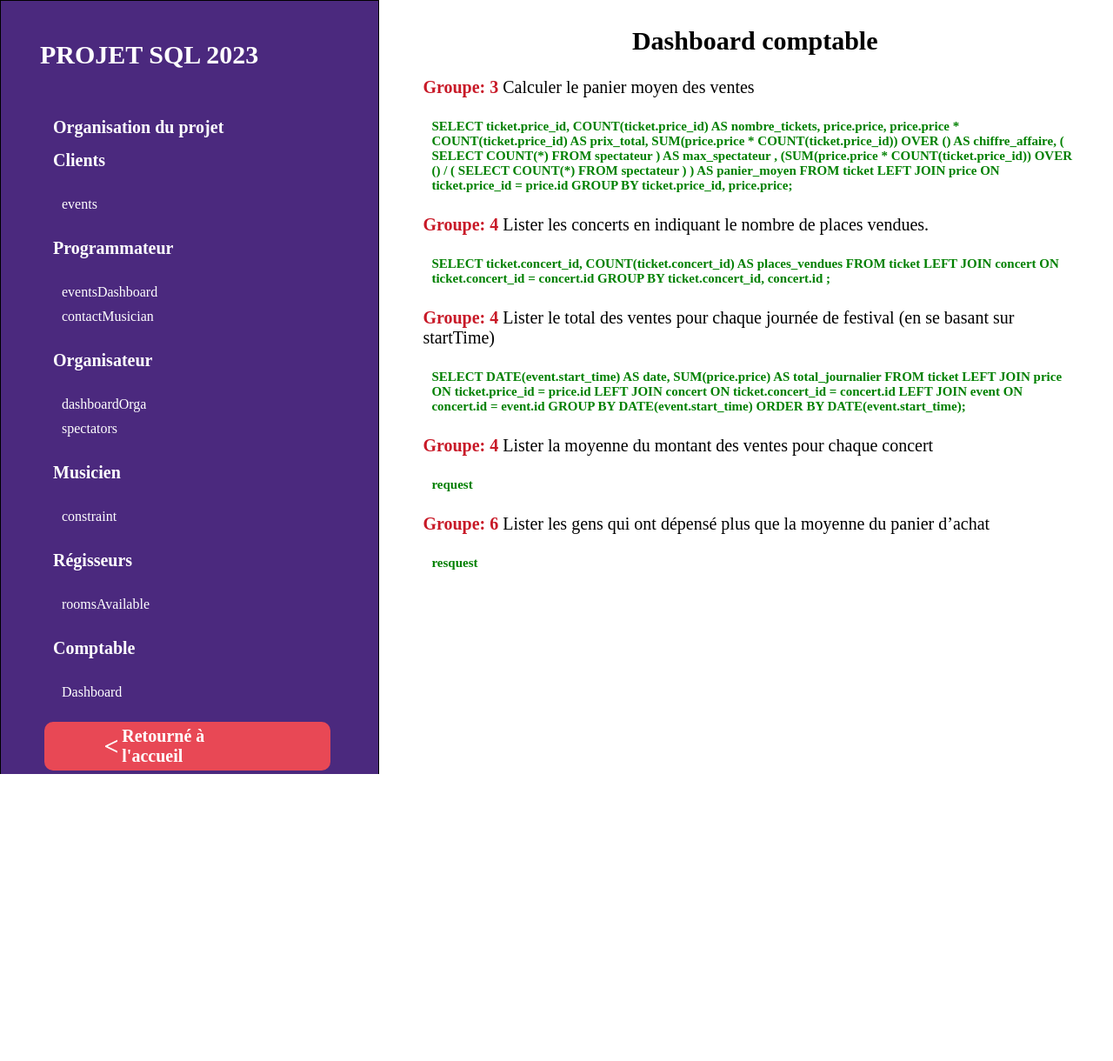
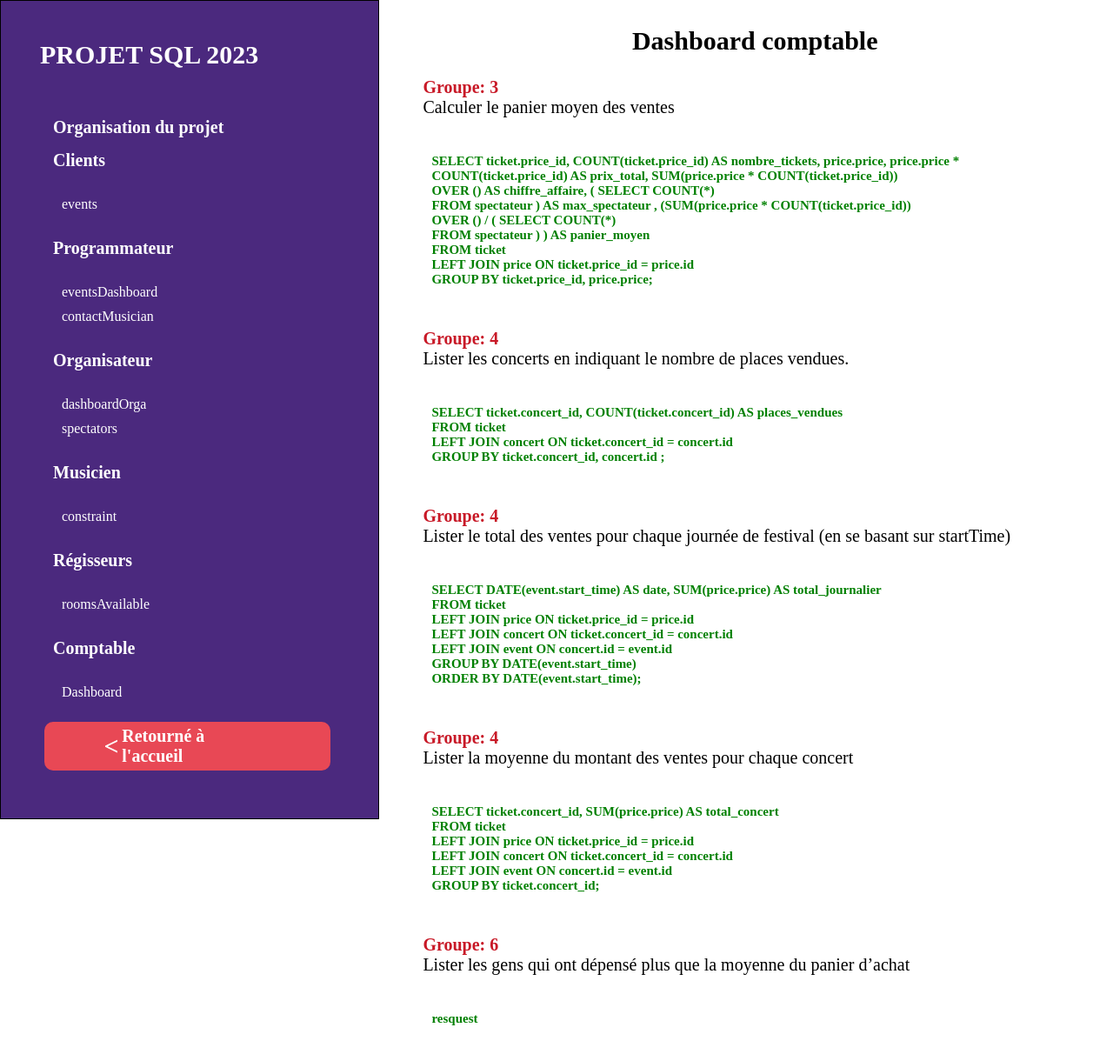
Before and after one commit to Vandal-William/Test-Flask, a Flask app: page /database/dashboard in a window 1280 px wide. Shown: the whole page at 87% size. Before the commit the page ends 890 px from the top, so only its background shows below. Run offline with Flask 2, Linux system fonts and the light colour scheme; some libraries are stand-ins or nearby versions.

Commit message:
dashboard comptable

```diff
--- a/templates/contactMusician.html
+++ b/templates/contactMusician.html
@@ -6,13 +6,13 @@
                 <p class="main-database-response"></p>
                 -->
                 <p class="main-database-request"><span class="groupes">Groupe: 1</span> Lister le nom et le prénom des musiciens, ordonnées par leur date de naissance</p>
-                <p class="main-database-response">SELECT first_name, last_name FROM artist ORDER BY birthdate;</p>
+                <p class="main-database-response">SELECT first_name, last_name <br>FROM artist ORDER BY birthdate;</p>
 
                 <p class="main-database-request"><span class="groupes">Groupe: 2</span> Lister les musiciens nés entre 1970 et 1990</p>
-                <p class="main-database-response">SELECT last_name, first_name, birthdate FROM artist WHERE birthdate BETWEEN '1970-01-01' AND '1990-12-31';</p>
+                <p class="main-database-response">SELECT last_name, first_name, birthdate <br>FROM artist <br>WHERE birthdate BETWEEN '1970-01-01' AND '1990-12-31';</p>
 
                 <p class="main-database-request"><span class="groupes">Groupe: 4</span> Lister les groupes et leur nombre de membres.</p>
-                <p class="main-database-response">SELECT g.name AS groupe, COUNT(ag.artist_id) AS nombre_membres FROM `group` AS g INNER JOIN artist_group AS ag ON g.id = ag.group_id GROUP BY g.id;</p>
+                <p class="main-database-response">SELECT g.name AS groupe, COUNT(ag.artist_id) AS nombre_membres <br>FROM `group` AS g <br>INNER JOIN artist_group AS ag ON g.id = ag.group_id <br>GROUP BY g.id;</p>
 
             </main>
         </div>
--- a/templates/dashboard.html
+++ b/templates/dashboard.html
@@ -6,37 +6,43 @@
                 <p class="main-database-response"></p>
                 -->
 
-                <p class="main-database-request"><span class="groupes">Groupe: 3</span> Calculer le panier moyen des ventes</p>
-                <p class="main-database-response">SELECT ticket.price_id, COUNT(ticket.price_id) AS nombre_tickets, price.price, price.price * COUNT(ticket.price_id) AS prix_total,
-                    SUM(price.price * COUNT(ticket.price_id)) OVER () AS chiffre_affaire, ( SELECT COUNT(*) FROM spectateur ) AS max_spectateur ,
-                    (SUM(price.price * COUNT(ticket.price_id)) OVER () / ( SELECT COUNT(*) FROM spectateur ) ) AS panier_moyen
+                <p class="main-database-request"><span class="groupes">Groupe: 3</span> <br>Calculer le panier moyen des ventes</p>
+                <p class="main-database-response"><br>SELECT ticket.price_id, COUNT(ticket.price_id) AS nombre_tickets, price.price, price.price * COUNT(ticket.price_id) AS prix_total,
+                    SUM(price.price * COUNT(ticket.price_id)) <br>OVER () AS chiffre_affaire, ( SELECT COUNT(*) <br>FROM spectateur ) AS max_spectateur ,
+                    (SUM(price.price * COUNT(ticket.price_id)) <br>OVER () / ( SELECT COUNT(*) <br>FROM spectateur ) ) AS panier_moyen
 
-                FROM ticket
-                LEFT JOIN price ON ticket.price_id = price.id
-                GROUP BY ticket.price_id, price.price;
+                <br>FROM ticket
+                <br>LEFT JOIN price ON ticket.price_id = price.id
+                <br>GROUP BY ticket.price_id, price.price;
                 </p>
 
-                <p class="main-database-request"> <span class="groupes">Groupe: 4</span> Lister les concerts en indiquant le nombre de places vendues.</p>
-                <p class="main-database-response">SELECT ticket.concert_id, COUNT(ticket.concert_id) AS places_vendues
-                    FROM ticket
-                    LEFT JOIN concert ON ticket.concert_id = concert.id
-                    GROUP BY ticket.concert_id, concert.id ;
+                <p class="main-database-request"> <span class="groupes"><br>Groupe: 4</span> <br>Lister les concerts en indiquant le nombre de places vendues.</p>
+                <p class="main-database-response"><br>SELECT ticket.concert_id, COUNT(ticket.concert_id) AS places_vendues
+                    <br>FROM ticket
+                    <br>LEFT JOIN concert ON ticket.concert_id = concert.id
+                    <br>GROUP BY ticket.concert_id, concert.id ;
                     </p>
 
-                <p class="main-database-request"><span class="groupes">Groupe: 4</span> Lister le total des ventes pour chaque journée de festival (en se basant sur startTime)</p>
-                <p class="main-database-response">SELECT DATE(event.start_time) AS date, SUM(price.price) AS total_journalier
-                    FROM ticket
-                    LEFT JOIN price ON ticket.price_id = price.id
-                    LEFT JOIN concert ON ticket.concert_id = concert.id
-                    LEFT JOIN event ON concert.id = event.id
-                    GROUP BY DATE(event.start_time)
-                    ORDER BY DATE(event.start_time);</p>
+                <p class="main-database-request"><span class="groupes"><br>Groupe: 4</span><br> Lister le total des ventes pour chaque journée de festival (en se basant sur startTime)</p>
+                <p class="main-database-response"><br>SELECT DATE(event.start_time) AS date, SUM(price.price) AS total_journalier
+                    <br>FROM ticket
+                    <br>LEFT JOIN price ON ticket.price_id = price.id
+                    <br>LEFT JOIN concert ON ticket.concert_id = concert.id
+                    <br>LEFT JOIN event ON concert.id = event.id
+                    <br>GROUP BY DATE(event.start_time)
+                    <br>ORDER BY DATE(event.start_time);</p>
 
-                <p class="main-database-request"><span class="groupes">Groupe: 4</span> Lister la moyenne du montant des ventes pour chaque concert</p>
-                <p class="main-database-response">request</p>
+                <p class="main-database-request"><span class="groupes"><br>Groupe: 4</span><br> Lister la moyenne du montant des ventes pour chaque concert</p>
+                <p class="main-database-response"><br>SELECT ticket.concert_id, SUM(price.price) AS total_concert
+                    <br>FROM ticket
+                    <br>LEFT JOIN price ON ticket.price_id = price.id
+                    <br>LEFT JOIN concert ON ticket.concert_id = concert.id
+                    <br>LEFT JOIN event ON concert.id = event.id
+                    <br>GROUP BY ticket.concert_id;
+                    </p>
 
-                <p class="main-database-request"><span class="groupes">Groupe: 6</span> Lister les gens qui ont dépensé plus que la moyenne du panier d’achat</p>
-                <p class="main-database-response">resquest</p>
+                <p class="main-database-request"><span class="groupes"><br>Groupe: 6</span> <br>Lister les gens qui ont dépensé plus que la moyenne du panier d’achat</p>
+                <p class="main-database-response"><br>resquest</p>
 
             </main>
         </div>
```
